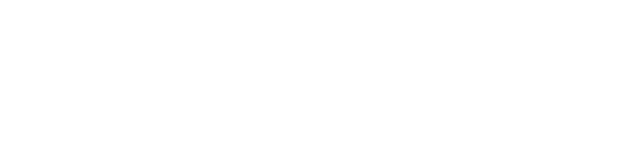
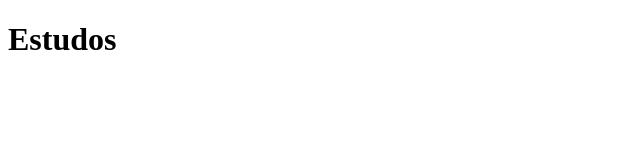
Before and after one commit to patricianunes4311/webdesigner, a website: page index.html in a window 1280 px wide. Shown: the whole page, without its empty margins (0-640 px from the left). Drawn offline with Linux system fonts and the light colour scheme.

Commit message:
atualização

```diff
--- a/index.html
+++ b/index.html
@@ -7,6 +7,12 @@
     <title>Estudos</title>
 </head>
 <body>
+<div class="header">
+    <div id="logo">
+
+    </div>
+    <h1 id="title">Estudos</h1>
+</div>
 
 </body>
 </html>
```
Also changed, not shown: package.json (added, +23 -0 lines), style/style.css (added), 2 other files.
